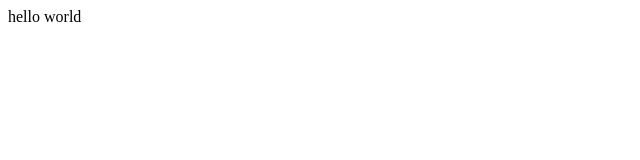
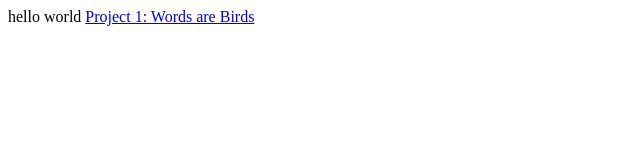
Before and after one commit to privv824/hello-world, a plain HTML site: page index.html in a window 1280 px wide. Shown: the whole page, without its empty margins (0-640 px from the left). Drawn offline with Linux system fonts and the light colour scheme.

Commit message:
Edit index

```diff
--- a/index.html
+++ b/index.html
@@ -1 +1,9 @@
+<html>
+<head>
+</head>
+<body>
 hello world
+<a href="/starter-kit/index.html">Project 1: Words are Birds</a>
+</body>
+
+</html>
```
